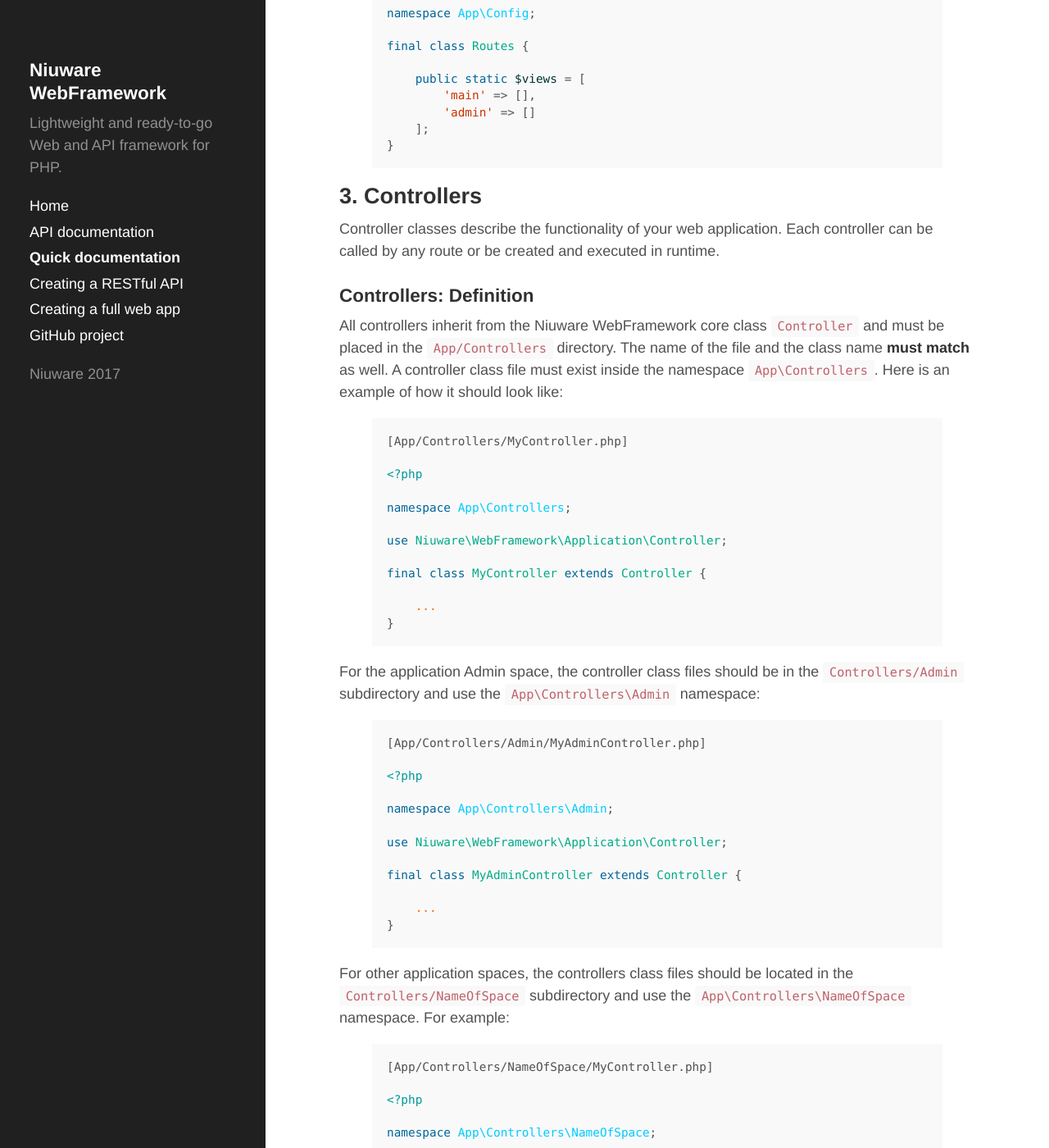
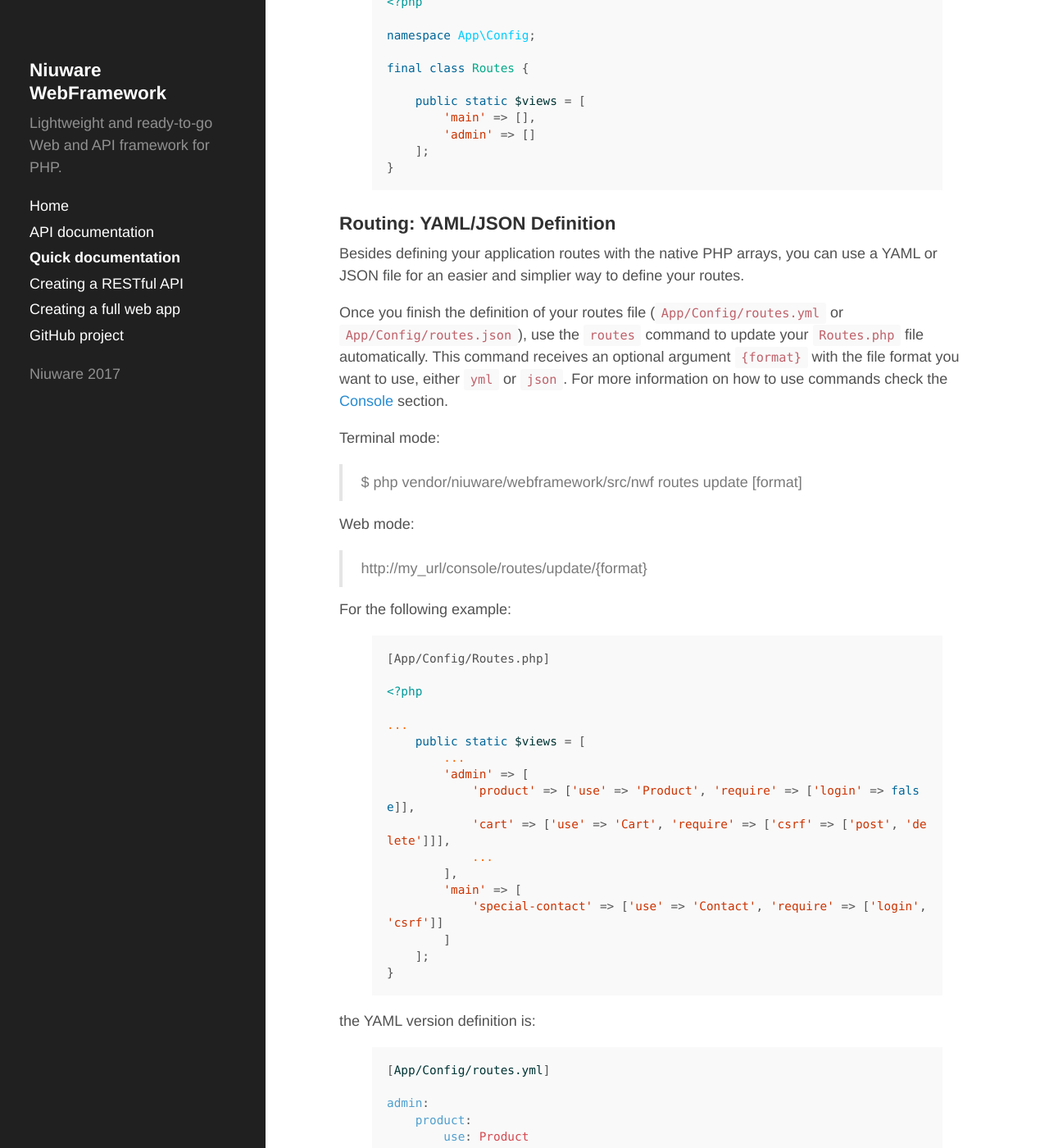
Before and after one commit to niuware/niuware.github.io, a Jekyll site: the page built from quick-docs.md, in a window 1280 px wide and 1400 px high, scrolled down 9383 px. Shown: the whole window at 82% size. Built offline with Jekyll 4.4.1, drawn with Linux system fonts in a browser that asks for light colours; some of the changed text lies outside the part shown.

Commit message:
Updated with YAML and JSON route definition feature

```diff
--- a/quick-docs.md
+++ b/quick-docs.md
@@ -16,6 +16,7 @@ This is a quick documentation on how to use all of the available features in Niu
   2.6 <a href="#routing-request">Custom Requests</a>
   2.7 <a href="#routing-override">Overriding Methods</a>
   2.8 <a href="#routing-api">API-Only Mode</a>
+  2.9 <a href="#routing-format">YAML/JSON Definition</a>
 3. <a href="#controllers">Controllers</a>
   3.1 <a href="#controllers-define">Definition</a>
   3.2 <a href="#controllers-access">Calls</a>
@@ -480,6 +481,105 @@ final class Routes {
 
 {% endhighlight %}
 
+<a name="routing-format"></a>
+### Routing: YAML/JSON Definition
+
+Besides defining your application routes with the native PHP arrays, you can use a YAML or JSON file for an easier and simplier way to define your routes.
+
+Once you finish the definition of your routes file (`App/Config/routes.yml` or `App/Config/routes.json`), use the `routes` command to update your `Routes.php` file automatically. This command receives an optional argument `{format}` with the file format you want to use, either `yml` or `json`. For more information on how to use commands check the <a href="#console">Console</a> section.
+
+Terminal mode:
+
+> $ php vendor/niuware/webframework/src/nwf routes update [format]
+
+Web mode:
+
+> http://my_url/console/routes/update/{format}
+
+For the following example:
+
+{% highlight php %}
+[App/Config/Routes.php]
+
+<?php
+
+...
+    public static $views = [
+        ...
+        'admin' => [
+            'product' => ['use' => 'Product', 'require' => ['login' => false]],
+            'cart' => ['use' => 'Cart', 'require' => ['csrf' => ['post', 'delete']]],
+            ...
+        ],
+        'main' => [
+            'special-contact' => ['use' => 'Contact', 'require' => ['login', 'csrf']]
+        ]
+    ];
+}
+{% endhighlight %}
+
+the YAML version definition is:
+
+{% highlight yaml %}
+[App/Config/routes.yml]
+
+admin:
+    product:
+        use: Product
+        require:
+            login: false
+    cart:
+        use: Cart
+        require:
+            csrf:
+                post: true
+                delete: true
+
+main:
+    special-contact:
+        use: Contact
+        require:
+            login: true
+            csrf: true
+
+{% endhighlight %}
+
+and the JSON version definition is as follows:
+
+{% highlight json %}
+[App/Config/routes.json]
+
+{
+    "admin": {
+        "product": {
+            "use": "Product",
+            "require": {
+                "login": false
+            }
+        },
+        "cart": {
+            "use": "Cart",
+            "require": {
+                "csrf": {
+                    "post": true,
+                    "delete": true
+                }
+            }
+        }
+    },
+    "main": {
+        "special-contact": {
+            "use": "Contact",
+            "require": {
+                "login": true,
+                "csrf": true
+            }
+        }
+    }
+}
+
+{% endhighlight %}
+
 <a name="controllers"></a>
 ## 3. Controllers
 
```
